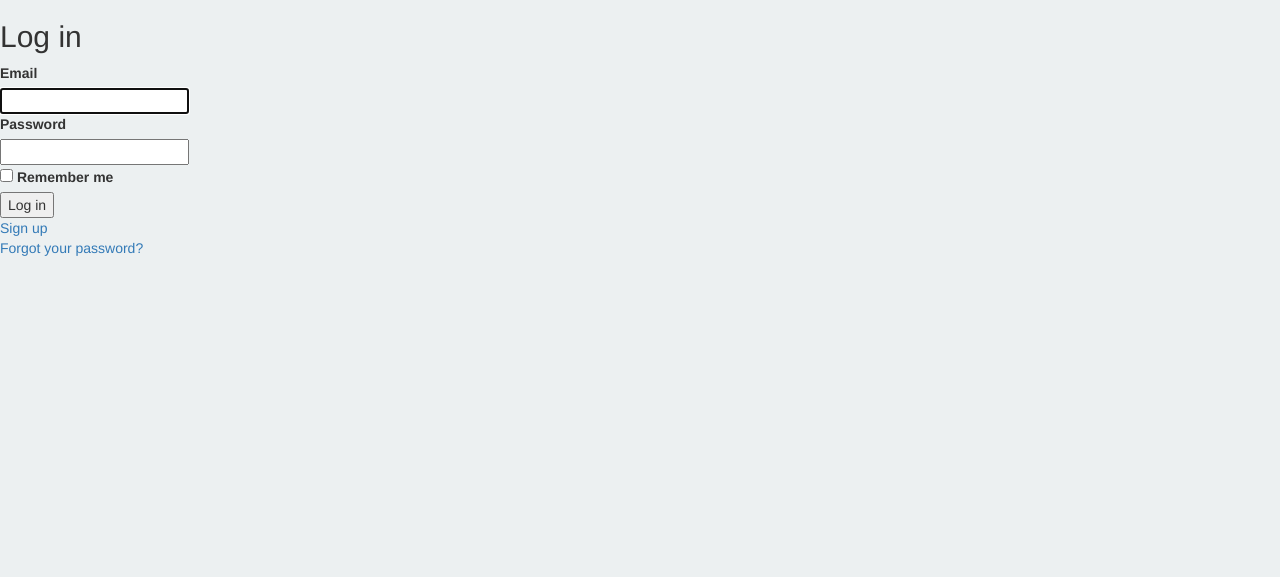
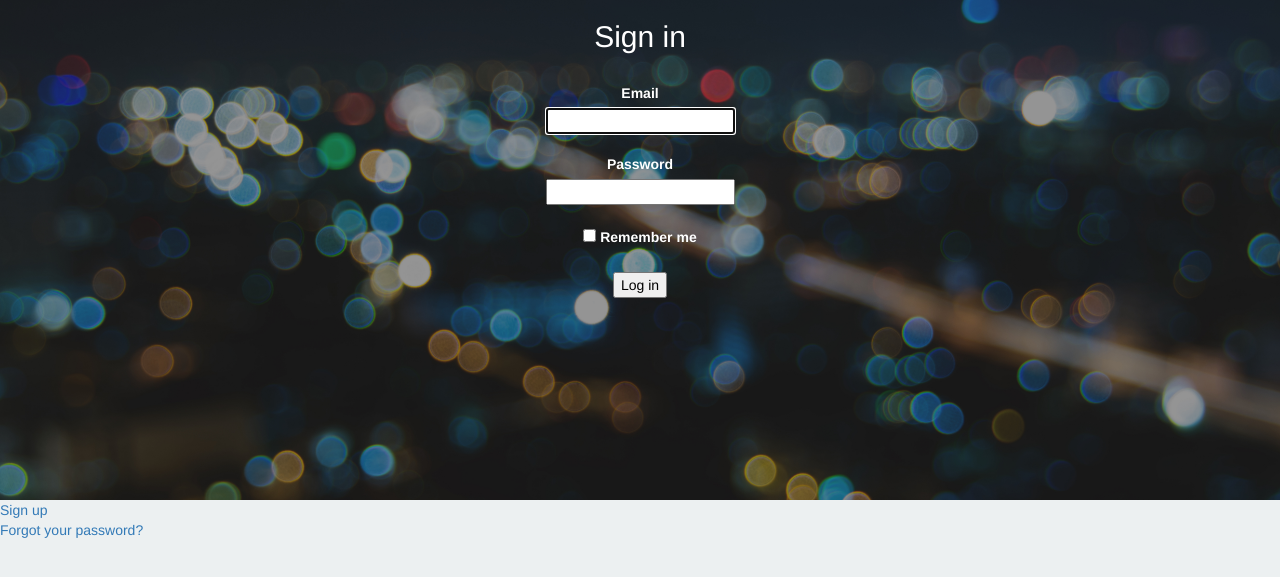
Before and after one commit to richardwu/kidkeeper, a Rails app: page /users/sign_in in a window 1280 px wide. Shown: the part 52-629 px from the top of the page. Run offline with Rails 7, Linux system fonts and the light colour scheme; style sheets or scripts are compiled from the project's sources; some libraries are stand-ins or nearby versions.

Commit message:
Formatted signup and signin page

```diff
--- a/kidkeeper-rails/app/assets/stylesheets/pages.scss
+++ b/kidkeeper-rails/app/assets/stylesheets/pages.scss
@@ -51,7 +51,7 @@
 
 .col-md-4 {
     text-align: center;
-    margin-bottom: 300px;
+    margin-bottom: 20px;
     font-family: 'Roboto', sans-serif;
     font-size: 40px;
 }
--- a/kidkeeper-rails/app/views/devise/sessions/new.html.erb
+++ b/kidkeeper-rails/app/views/devise/sessions/new.html.erb
@@ -1,6 +1,40 @@
-<h2>Log in</h2>
+<style>
+
+.new_user {
+ position: relative;
+    background: url(/assets/shutterstock_197442443.jpg) center center;
+    width: 100%;
+    height: 500px;
+    background-size: cover;
+    overflow: hidden;
+    color: white;
+}
+
+.new_user input {
+  color:black;
+}
+
+.field {
+padding-top: 20px;
+text-align: center;
+  }
+  h2 {
+    text-align: center;
+  }
+  .actions {
+    padding-top:20px;
+    text-align:center;
+      }
+
+     .actions input {
+        color: black;
+      }
+</style>
+
 
 <%= form_for(resource, as: resource_name, url: session_path(resource_name)) do |f| %>
+
+<h2>Sign in</h2>
   <div class="field">
     <%= f.label :email %><br />
     <%= f.email_field :email, autofocus: true %>
```
Also changed, not shown: kidkeeper-rails/app/views/devise/registrations/new.html.erb (+33 -4 lines), kidkeeper-rails/db/migrate/20150815214013_add_last_notifs_to_telemetries.rb (added, +9 -0 lines), kidkeeper-rails/app/controllers/telemetries_controller.rb (indentation only), kidkeeper-rails/db/schema.rb.
